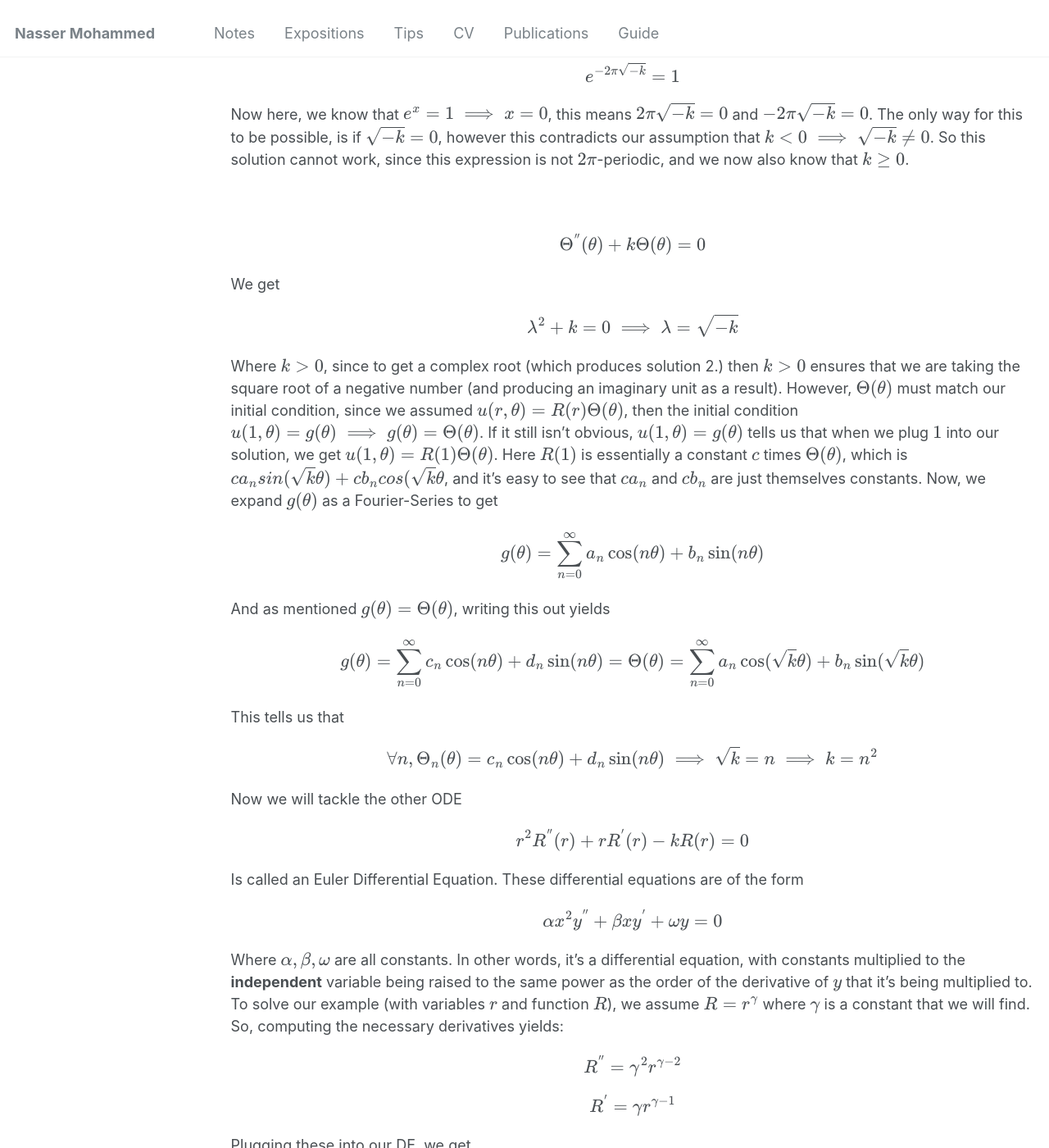
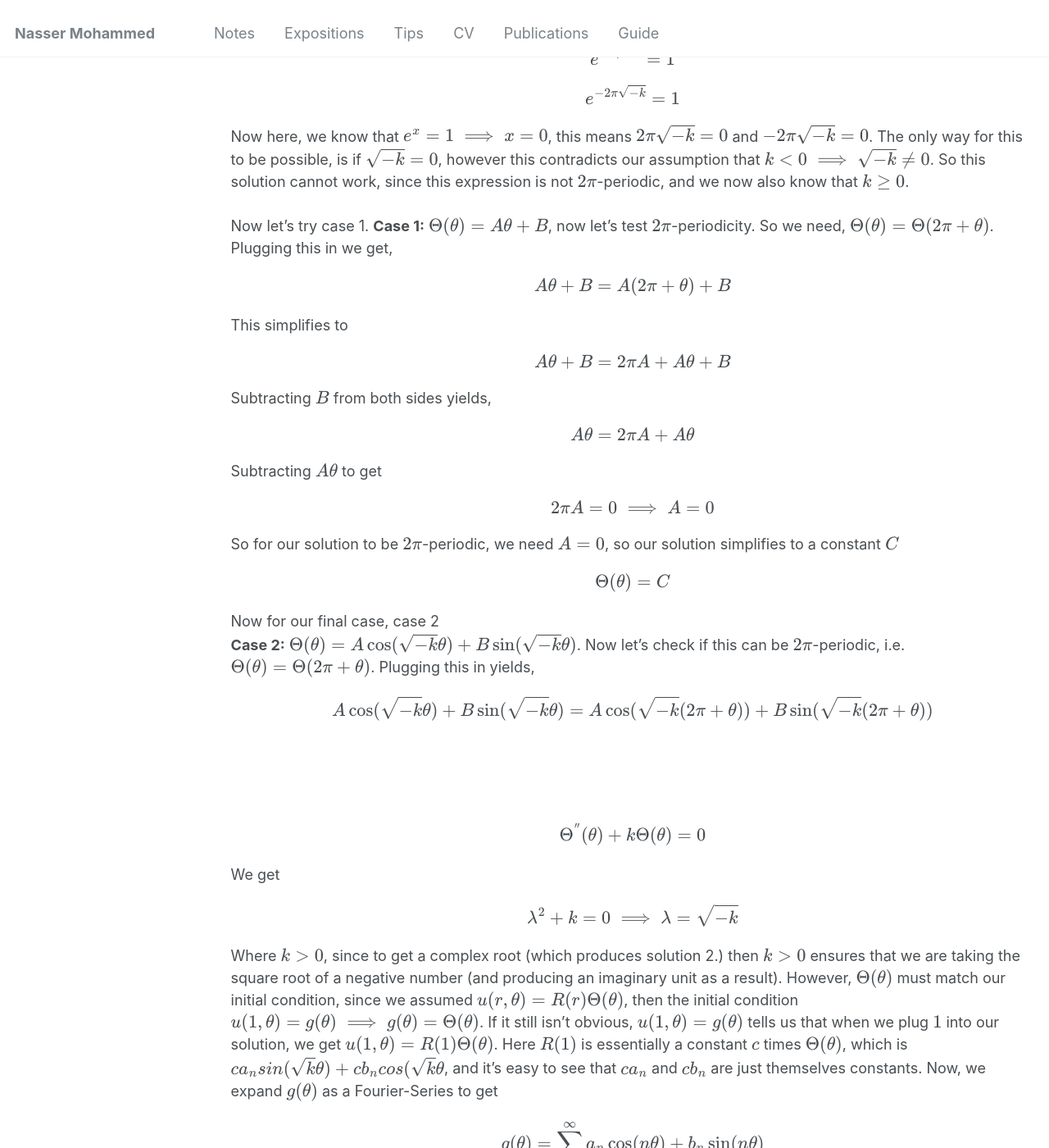
Before and after one commit to Nasser-Mohammed/Nasser-Mohammed.github.io, a Jekyll site: the page built from _pages/notes/pde/laplaceequation.md, in a window 1280 px wide and 1400 px high, scrolled down 5413 px. Shown: the whole window at 82% size. Built offline with Jekyll 4.4.1, drawn with Linux system fonts in a browser that asks for light colours.

Commit message:
Update laplaceequation.md

```diff
--- a/_pages/notes/pde/laplaceequation.md
+++ b/_pages/notes/pde/laplaceequation.md
@@ -80,9 +80,10 @@ From our work with the heat equation, we know that the solution to this has 3 po
 2. \\(k > 0: \Theta(\theta) = A\sin(\beta \theta) + B\cos(\beta \theta)\\)
 3. \\(k < 0: \Theta(\theta) = Ae^{\beta \theta} + Be^{-\beta \theta}\\)
 
-Although we don't have the same restrictions as before, there are some to note. We want \\(u(r\theta)\\) to be \\(2\pi\\)-periodic and be bounded at the origin. The second restriction will be important when solving the other ODE, we use the first restriction for our ODE in \\(\Theta\\). So let's go through all the cases, I will begin with case 3.
+Although we don't have the same restrictions as before, there are some to note. We want  \\(u(r\theta)\\) to be \\(2\pi\\)-periodic and be bounded at the origin. The second restriction will be important when solving the other ODE, we use the first restriction for our ODE in \\(\Theta\\). So let's go through all the cases, I will begin with case 3.
 \\
-Case 3: \\(k < 0\\), now let's find the roots of the characteristic equations.
+\\
+**Case 3:** \\(k < 0\\), now let's find the roots of the characteristic equations.
 \\[\lambda^2 + k = 0 \implies \lambda = \sqrt{-k}\\]
 Now by assumption \\(k < 0\\), so \\(-k\\) is a positive number. This will imply that \\(\sqrt{-k}\\) produces two real values, a positive and negative value of \\(\sqrt{-k}\\). So \\(\lambda_1 = \sqrt{-k}\\) and \\(\lambda_2 = -\sqrt{-k}\\), and the corresponding solution for two real roots is
 \\[\Theta (\theta) = Ae^{\sqrt{-k} \theta} + Be^{-\sqrt{-k} \theta}\\]
@@ -99,7 +100,22 @@ And
 We can simplify these expressions to
 \\[e^{2\pi \sqrt{-k}} = 1\\]
 \\[e^{-2\pi \sqrt{-k}} = 1\\]
-Now here, we know that \\(e^x = 1 \implies x = 0\\), this means \\(2\pi \sqrt{-k} = 0\\) and \\(-2\pi \sqrt{-k} = 0\\). The only way for this to be possible, is if \\(\sqrt{-k} = 0\\), however this contradicts our assumption that \\(k < 0 \implies \sqrt{-k} \neq 0\\). So this solution cannot work, since this expression is not \\(2\pi\\)-periodic, and we now also know that \\(k \ge 0\\).
+Now here, we know that \\(e^x = 1 \implies x = 0\\), this means \\(2\pi \sqrt{-k} = 0\\) and \\(-2\pi \sqrt{-k} = 0\\). The only way for this to be possible, is if \\(\sqrt{-k} = 0\\), however this contradicts our assumption that \\(k < 0 \implies \sqrt{-k} \neq 0\\). So this solution cannot work, since this expression is not \\(2\pi\\)-periodic, and we now also know that \\(k \ge 0\\). \\
+\\
+Now let's try case 1.
+**Case 1:** \\(\Theta (\theta) = A\theta + B\\), now let's test \\(2\pi\\)-periodicity. So we need, \\(\Theta (\theta) = \Theta (2\pi + \theta)\\). Plugging this in we get,
+\\[A\theta + B = A(2\pi + \theta) + B\\]
+This simplifies to
+\\[A\theta + B = 2\pi A + A\theta + B\\]
+Subtracting \\(B\\) from both sides yields,
+\\[A\theta = 2\pi A + A\theta\\]
+Subtracting \\(A\theta\\) to get
+\\[2\pi A = 0 \implies A = 0\\]
+So for our solution to be \\(2\pi\\)-periodic, we need \\(A = 0\\), so our solution simplifies to a constant \\(C\\)
+\\[\Theta (\theta) = C\\]
+Now for our final case, case 2\\
+**Case 2:** \\(\Theta (\theta) = A\cos(\sqrt{-k} \theta) + B\sin(\sqrt{-k} \theta)\\). Now let's check if this can be \\(2\pi\\)-periodic, i.e. \\(\Theta (\theta) = \Theta (2\pi + \theta)\\). Plugging this in yields,
+\\[A\cos(\sqrt{-k} \theta) + B\sin(\sqrt{-k} \theta) = A\cos(\sqrt{-k} (2\pi + \theta)) + B\sin(\sqrt{-k} (2\pi + \theta))\\]
 \\
 \\
 \\
```
